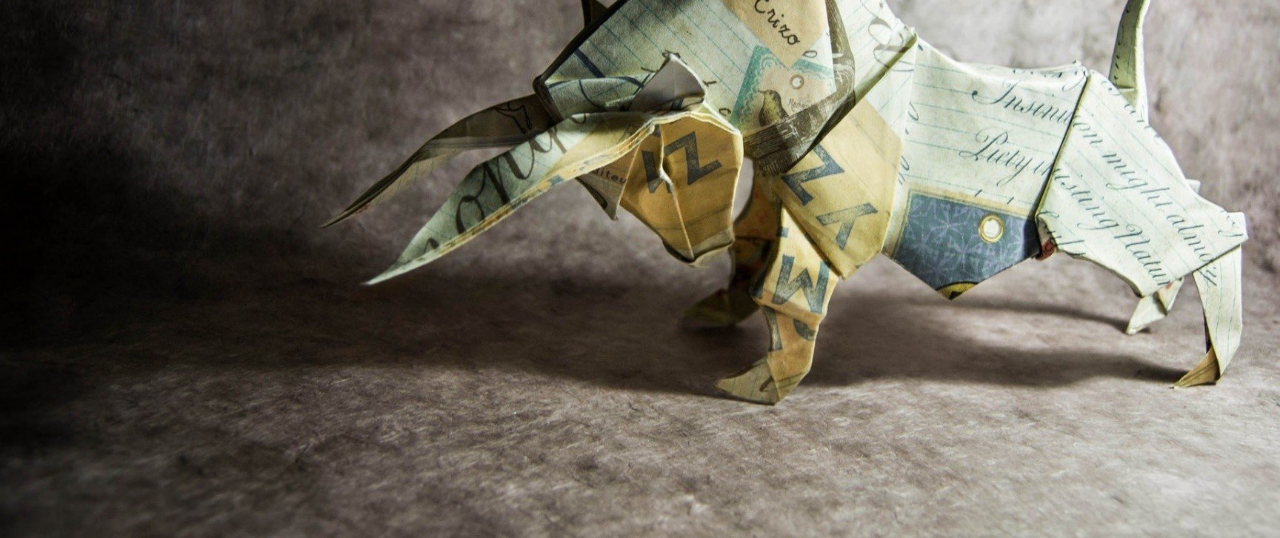
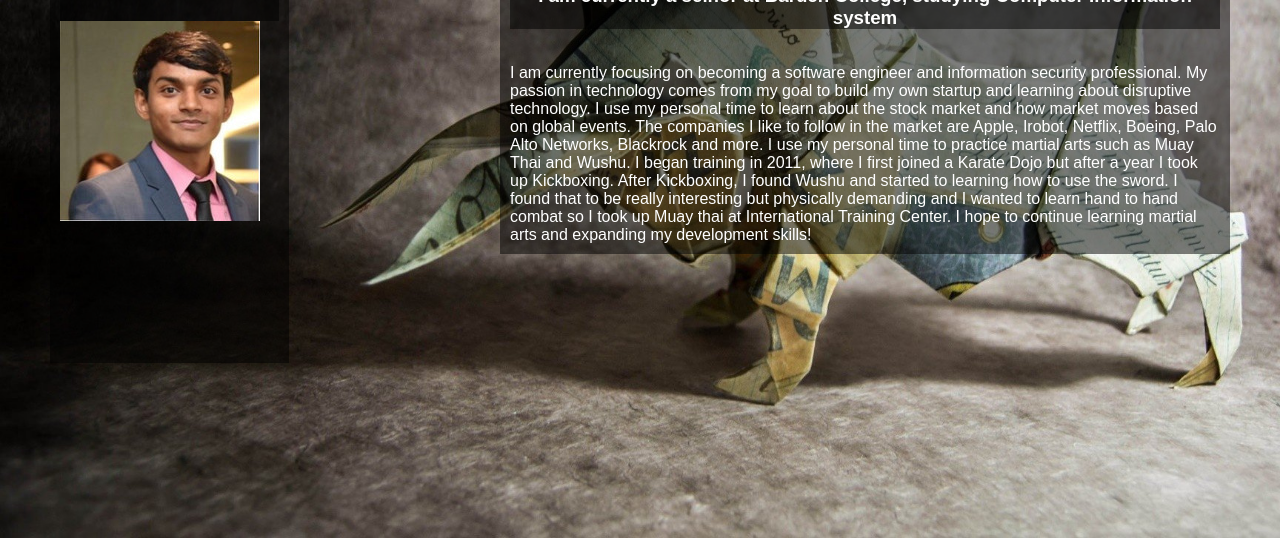
Before and after one commit to Uddinkamran/mysite, a plain HTML site: page aboutme.html in a window 1280 px wide. Shown: the part 262-800 px from the top of the page. Drawn offline with Linux system fonts and the light colour scheme.

Commit message:
new details

```diff
--- a/aboutme.html
+++ b/aboutme.html
@@ -1,5 +1,5 @@
 <!DOCTYPE html>
-<html>
+<html lang="en">
   <head>
     <meta charset="utf-8">
     <link rel="stylesheet" href="main.css">
@@ -9,12 +9,24 @@
     <header>
       <div id="banner">
         <h1>Kamran Uddin</h1>
+
         <ul>
-            <li><a class="active" href="index.html">Home</a></li>
-            <li><a class="active" href="https://cis3630.org/students/?semester=fall2019&section=4:10%20p.m.">Student Roaster</a></li>
-            <li><a class="active" href="http://www.pasqualevardaro.com/aboutme.html">Next Student</a></li>
+            <li><a href="index.html">Home</a></li>
+            <li><a href="https://cis3630.org/students/?semester=fall2019&section=4:10%20p.m.">Student Roaster</a></li>
+            <li><a href="http://www.pasqualevardaro.com/aboutme.html">Next Student</a></li>
+            <li><a href="https://validator.w3.org/nu/?showsource=yes&doc=http%3A%2F%2Fkamranuddin.com%2Faboutme.html">Code Validator</a></li>
+        </ul>
 
-        </ul>
+        <div class="blockme">
+            <h1>Kamran Uddin</h1>
+            <img src="mypic.jpg" alt="My picture">
+        </div>
+
+        <div class="blockinfo">
+          <h1>Welcome!</h1>
+          <h3>I am currently a seinor at Baruch College, studying Computer Information system</h3>
+          <p>I am currently focusing on becoming a software engineer and information security professional. My passion in technology comes from my goal to build my own startup and learning about disruptive technology. I use my personal time to learn about the stock market and how market moves based on global events. The companies I like to follow in the market are Apple, Irobot, Netflix, Boeing, Palo Alto Networks, Blackrock and more. I use my personal time to practice martial arts such as Muay Thai and Wushu. I began training in 2011, where I first joined a Karate Dojo but after a year I took up Kickboxing. After Kickboxing, I found Wushu and started to learning how to use the sword. I found that to be really interesting but physically demanding and I wanted to learn hand to hand combat so I took up Muay thai at International Training Center. I hope to continue learning martial arts and expanding my development skills! </p>
+        </div>
 
 <!--    <img src="paper1.jpg" alt="Landing Picture"> -->
       </div>
--- a/main.css
+++ b/main.css
@@ -42,6 +42,38 @@ h1,h3{
     width: 200px;
 }
 
+.blockme {
+    position: absolute;
+    top: 200px;
+    bottom: 175px;
+    left: 50px;
+    background-color: rgba(0, 0, 0, 0.5);
+    color: white;
+    padding-left: 10px;
+    padding-right: 10px;
+    padding-top: 10px;
+    padding-bottom: 10px;
+
+}
+
+.blockinfo {
+    position: absolute;
+    top: 200px;
+    right: 50px;
+    left: 500px;
+    background-color: rgba(0, 0, 0, 0.5);
+    color: white;
+    padding-left: 10px;
+    padding-right: 10px;
+    padding-top: 10px;
+    padding-bottom: 10px;
+
+}
+
+
+p {
+  padding-top: 35px;
+}
 
 footer{
   padding-top: 50px;
```
Also changed, not shown: index.html (+1 -1 lines), mypic.jpg (added).
